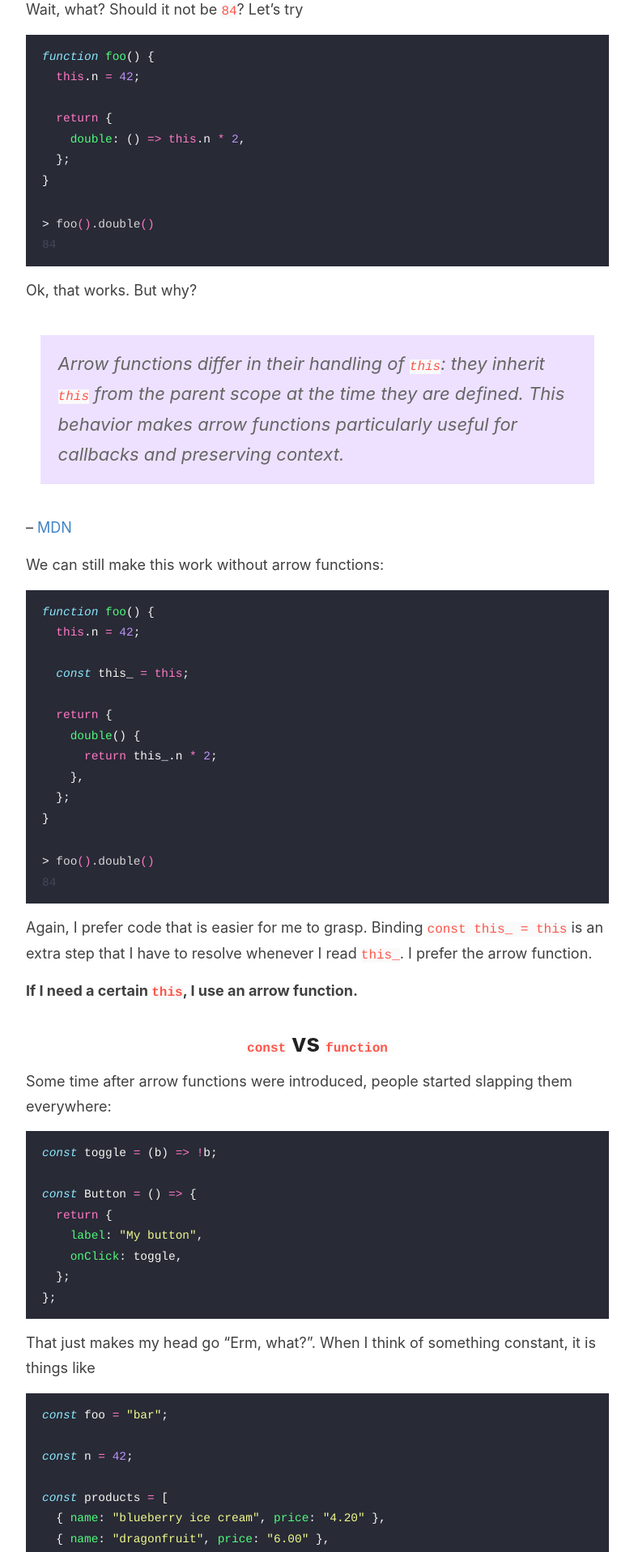
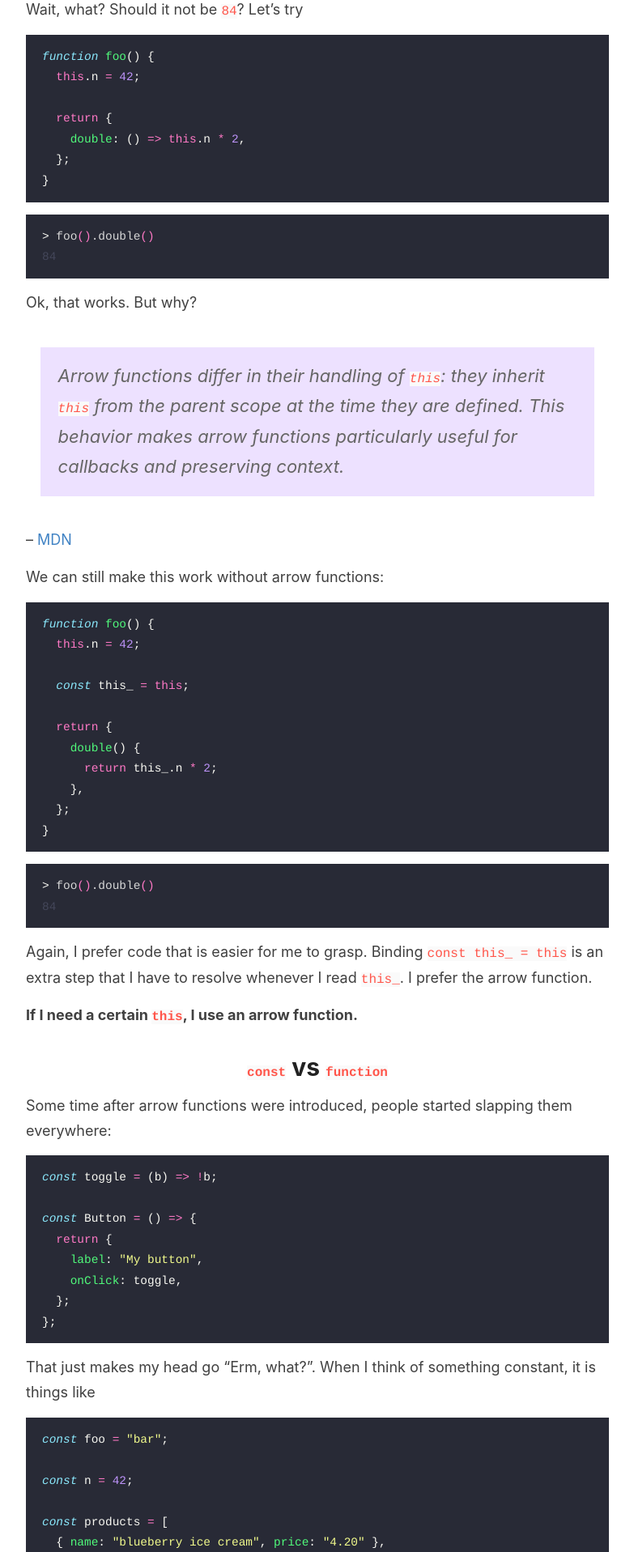
Before and after one commit to twiddler/twiddler.github.io, a Jekyll site: the page built from _posts/2025-11-20-js-arrow-functions.md, in a window 1280 px wide. Shown: the part 1652-3569 px from the top of the page at 81% size, without its empty margins (248-1031 px from the left). Built offline with Jekyll 4.4.1, drawn with Linux system fonts in a browser that asks for light colours.

Commit message:
code highlight margins

```diff
--- a/assets/style.scss
+++ b/assets/style.scss
@@ -84,7 +84,7 @@
   color: #222;
 }
 
-p {
+p, div.highlight {
   margin: 15px 0;
 }
 
```
